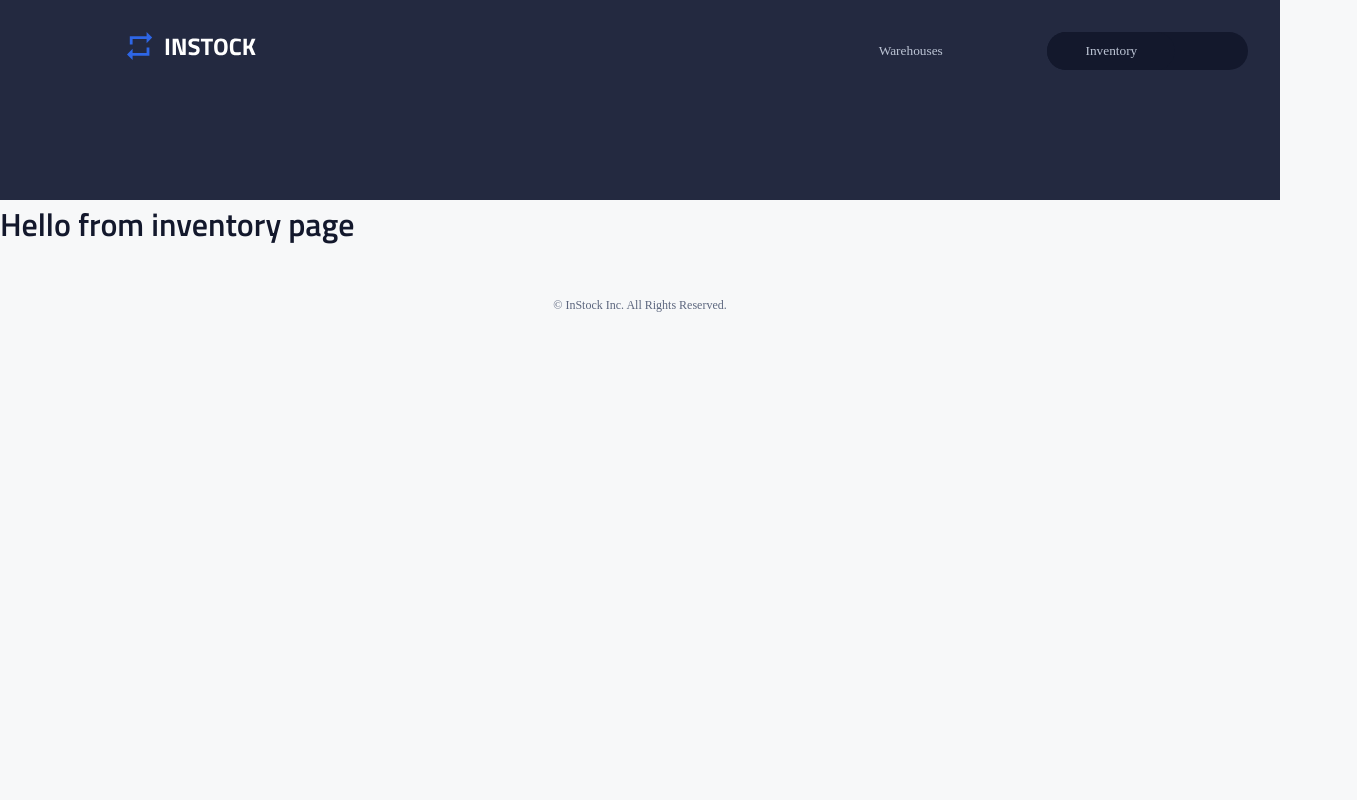
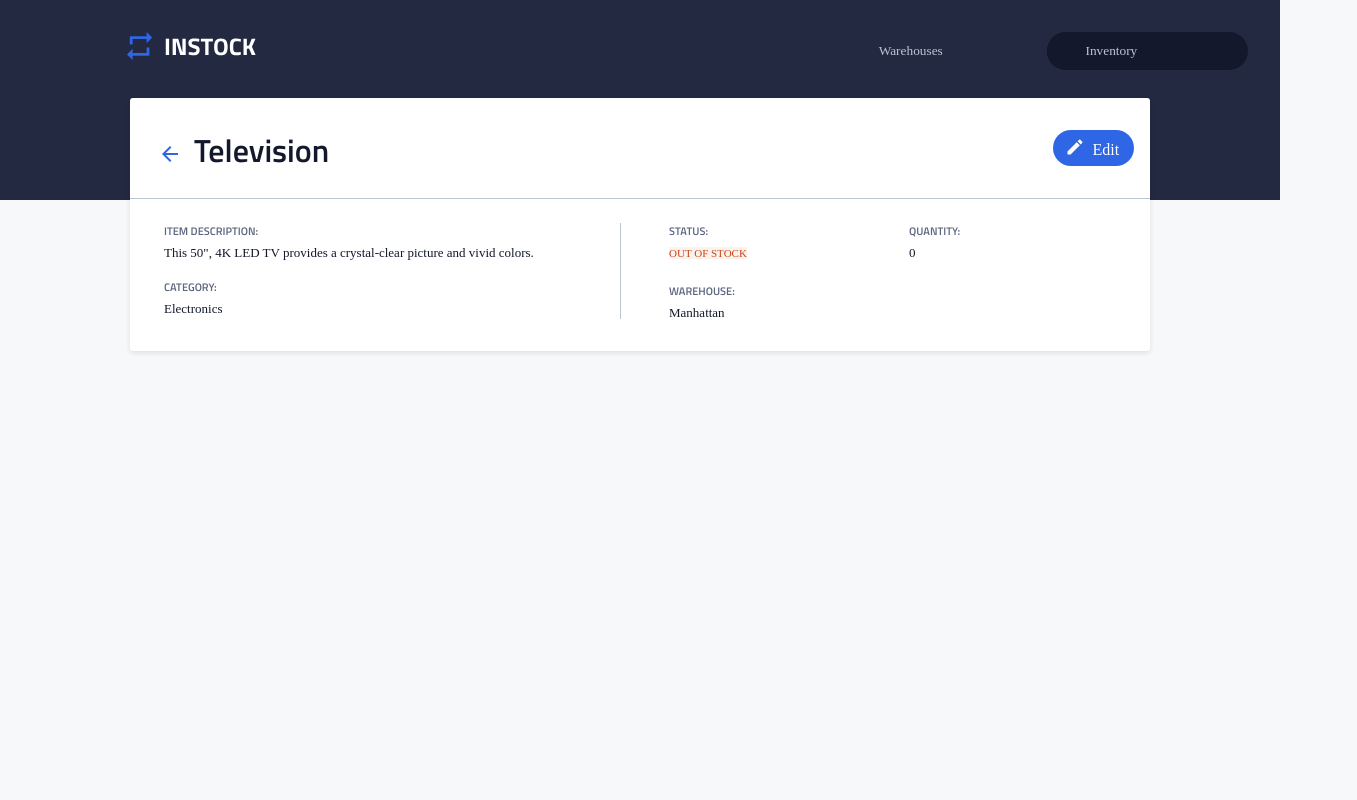
Before and after one commit to CDeweger/instock-sprint, a React (Create React App) app in the folder client/: page /inventory/1 in a window 1280 px wide. Shown: the top 800 px of the page, 1357 px wide, since content can reach past the window. Built offline with nearby package versions, Linux system fonts and the light colour scheme; no server answers; a web font is replaced by a local one.

Commit message:
clean up existing routes and files

```diff
--- a/client/src/App.js
+++ b/client/src/App.js
@@ -1,21 +1,13 @@
-// import packages needed for routing
 import React from "react";
 import { BrowserRouter, Redirect, Route, Switch } from "react-router-dom";
-import HomePage from "./pages/HomePage/HomePage";
 import InventoryPage from "./pages/InventoryPage/InventoryPage";
 import EditWarehouse from "./pages/EditWarehouse/EditWarehouse";
 import Footer from "./components/Footer/Footer";
 import Header from "./components/Header/Header";
 import WarehouseDetails from "./components/WarehouseDetails/WarehouseDetails";
-
-import WarehouseList from "./components/WarehouseList/WarehouseList";
-//the routes  for DeleteModals is dummy route just to see the component, need to set up with relevant componet and toggle state to render it or not"
-//thee route here for DeleteInventoryModal is dummy route just to see the component
 import InventoryItemDetails from "./components/InventoryItemDetails/InventoryItemDetails";
-
 import WarehousePage from "./pages/WarehousePage/WarehousePage";
-import DeleteWarehouseModal from "./components/DeleteWarehouseModal/DeleteWarehouseModal";
-//the routes  for DeleteModals is dummy route just to see the component, need to set up with relevant componet and toggle state to render it or not"
+import AddWarehouse from "./components/AddWarehouse/AddWarehouse";
 
 function App() {
   return (
@@ -26,16 +18,19 @@ function App() {
         <Route path="/" exact>
           <Redirect to="/warehouse" exact component={WarehousePage} />
         </Route>
-        <Route path="/inventory" component={InventoryPage} />
+        <Route path="/warehouse/:id/edit" component={EditWarehouse} />
+        <Route path="/warehouse/add" exact component={AddWarehouse} />
+        <Route path="/warehouse/:id" exact component={WarehouseDetails} />
         <Route path="/warehouse" exact component={WarehousePage} />
-        <Route path="/warehouse/:id" exact component={WarehouseDetails} />
-        <Route path="/warehouse/:id/edit" exact component={EditWarehouse} />
-        <Route
-          path="/warehouse/:id/delete"
-          exact
-          component={DeleteWarehouseModal}
-        />
-        <Route path="/test" component={InventoryItemDetails} />
+
+        {/*       <Route path="/inventory/:id/edit" component={EditInventory} />
+        <Route path="/inventory/add" exact component={AddInventory} /> */}
+        <Route path="/inventory/:id" exact component={InventoryItemDetails} />
+        <Route path="/inventory" exact component={InventoryPage} />
+
+        <Route path="*" exact>
+          <Redirect to="/warehouse" exact component={WarehousePage} />
+        </Route>
       </Switch>
       <Footer />
     </BrowserRouter>
--- a/client/src/components/AddWarehouse/AddWarehouse.scss
+++ b/client/src/components/AddWarehouse/AddWarehouse.scss
@@ -13,10 +13,13 @@
   border-radius: 3px;
   box-shadow: 0px 2px 5px rgba(19, 24, 44, 0.1);
   top: -2.5rem;
+  margin: auto;
+  margin-top: -3.5rem;
 
   @include tablet {
     top: -6.7rem;
     left: 2%;
+    margin-top: -5rem;
   }
 
   @include desktop {
--- a/client/src/components/DeleteWarehouseModal/DeleteWarehouseModal.js
+++ b/client/src/components/DeleteWarehouseModal/DeleteWarehouseModal.js
@@ -12,14 +12,9 @@ export default class DeleteWarehouseModal extends Component {
   };
 
   handleDelete = () => {
-    console.log(this.props.warehouseId);
-    this.props.delete(this.props.warehouseId);
-  };
-
-  /* handleDelete = () => {
     axios
       .delete(
-        `${process.env.REACT_APP_API_URL}/warehouse/${this.props.match.params.id}`
+        `${process.env.REACT_APP_API_URL}/warehouse/${this.props.warehouseId}`
       )
       .then((res) => {
         console.log(res);
@@ -28,10 +23,12 @@ export default class DeleteWarehouseModal extends Component {
         console.error(e);
         alert("something went wrong");
       });
-    this.props.history.goBack();
-  }; */
+    this.props.closeModal();
+    window.location.reload(true);
+  };
 
   render() {
+    console.log(this.props);
     return (
       <div className="modal">
         <article className="notice-card">
--- a/client/src/components/InventoryItemDetails/InventoryItemDetails.js
+++ b/client/src/components/InventoryItemDetails/InventoryItemDetails.js
@@ -15,13 +15,9 @@ class InventoryItemDetails extends Component {
         'This 50", 4K LED TV provides a crystal-clear picture and vivid colors.',
       category: "Electronics",
       status: "In Stock",
-      quantity: 500,
+      quantity: 0,
     },
   };
-
-  //   handleCancel = () => {
-  //     this.props.history.goBack();
-  //   };
 
   render() {
     return (
@@ -87,8 +83,15 @@ class InventoryItemDetails extends Component {
                   <p className="item-info__title item-info__title-status">
                     STATUS:
                   </p>
+                  {/*  <p className="item-info__detail-status">
+                    {this.state.inventoryData.status}
+                  </p> */}
                   <p className="item-info__detail-status">
-                    {this.state.inventoryData.status}
+                    {this.state.inventoryData.quantity > 0 ? (
+                      <span className="in-stock">IN STOCK</span>
+                    ) : (
+                      <span className="out-of-stock">OUT OF STOCK</span>
+                    )}
                   </p>
                 </div>
                 <div className="stock-info__qty">
--- a/client/src/components/InventoryItemDetails/InventoryItemDetails.scss
+++ b/client/src/components/InventoryItemDetails/InventoryItemDetails.scss
@@ -46,6 +46,8 @@
     height: 2.25rem;
     border-radius: 25px;
     margin-top: 2rem;
+    margin-right: 1rem;
+    margin-left: auto;
     @include mixins.tablet {
       width: 5.0625rem;
     }
@@ -124,8 +126,19 @@
       margin-right: 0;
     }
   }
+  &__detail-status {
+    padding: 0.25rem 0.5rem 0.25rem 0;
+    border-radius: 20px;
+    display: inline;
+    // width: 4rem;
+    @include mixins.mobil-body-small;
+    @include mixins.tablet {
+      width: 4rem;
+    }
+  }
+}
 
-  //this will need to be dynamic
+/* //this will need to be dynamic
   &__detail-status {
     background-color: rgba(21, 132, 99, 0.07);
     color: colors.$supporting-green;
@@ -137,8 +150,18 @@
     @include mixins.tablet {
       width: 4rem;
     }
-  }
+  } */
+
+.in-stock {
+  background-color: rgba(21, 132, 99, 0.07);
+  color: colors.$supporting-green;
 }
+
+.out-of-stock {
+  background-color: rgba(201, 69, 21, 0.07);
+  color: colors.$supporting-red;
+}
+
 .stock-info {
   @include mixins.flex(flex-start, _, row);
   flex-wrap: wrap;
--- a/client/src/components/WarehouseCard/WarehouseCard.js
+++ b/client/src/components/WarehouseCard/WarehouseCard.js
@@ -10,9 +10,12 @@ import DeleteWarehouseModal from "../DeleteWarehouseModal/DeleteWarehouseModal";
 const { REACT_APP_API_URL } = process.env;
 
 class WarehouseCard extends React.Component {
-  state = {
-    showModal: false,
-  };
+  constructor(props) {
+    super(props);
+    this.state = {
+      showModal: false,
+    };
+  }
 
   showModal = () => {
     this.setState({ showModal: true });
@@ -22,22 +25,8 @@ class WarehouseCard extends React.Component {
     this.setState({ showModal: false });
   };
 
-  handleDelete(id) {
-    axios
-      .delete(`${REACT_APP_API_URL}/warehouse/${id}`)
-      .then((res) => {
-        console.log(res.data);
-        this.setState({
-          showModal: false,
-        });
-      })
-      .catch((err) => {
-        console.log(err);
-      });
-    this.closeModal();
-  }
-
   render() {
+    console.log(this.props);
     let modal = <></>;
 
     if (this.state.showModal) {
@@ -46,7 +35,6 @@ class WarehouseCard extends React.Component {
           warehouseName={this.props.warehouseName}
           warehouseId={this.props.warehouseId}
           closeModal={this.closeModal}
-          delete={this.handleDelete}
         />
       );
     }
--- a/client/src/components/WarehouseList/WarehouseList.js
+++ b/client/src/components/WarehouseList/WarehouseList.js
@@ -5,6 +5,8 @@ import SortIcon from "../../assets/icons/sort-24px.svg";
 import { Link } from "react-router-dom";
 
 function WarehouseList(props) {
+  console.log(props.warehouseList);
+
   return (
     <div className="container">
       <section className="warehouseList">
@@ -68,9 +70,10 @@ function WarehouseList(props) {
         </div>
 
         <div className="warehouseList__warehouse-cards">
-          {props.warehouseList.map((warehouse) =>
+          {props.warehouseList.map((warehouse) => (
             <WarehouseCard
               key={warehouse.id}
+              warehouseName={warehouse.name}
               warehouseId={warehouse.id}
               city={warehouse.name}
               address={
@@ -87,12 +90,11 @@ function WarehouseList(props) {
               showModal={props.showModal}
               closeModal={props.closeModal}
             />
-          )}
-
+          ))}
         </div>
       </section>
     </div>
-  )
+  );
 }
 
 export default WarehouseList;
--- a/client/src/pages/EditWarehouse/EditWarehouse.js
+++ b/client/src/pages/EditWarehouse/EditWarehouse.js
@@ -62,7 +62,7 @@ export default class EditWarehouse extends Component {
           console.error(e);
           alert("something went wrong");
         });
-      //  this.props.history.goBack();
+      this.props.history.goBack();
     }
   };
 
--- a/client/src/pages/WarehousePage/WarehousePage.js
+++ b/client/src/pages/WarehousePage/WarehousePage.js
@@ -13,7 +13,7 @@ class WarehousePage extends React.Component {
     };
   }
 
-  componentDidMount() {
+  getWarehouseList = () => {
     axios
       .get("http://localhost:8080/warehouse")
       // .get(`${REACT_APP_API_URL}/warehouse`)
@@ -22,12 +22,15 @@ class WarehousePage extends React.Component {
         this.setState({
           warehouseList: res.data,
         });
-        console.log(this.state.warehouseList);
       })
       .catch((e) => {
         console.error(e);
         alert("something went wrong");
       });
+  };
+
+  componentDidMount() {
+    this.getWarehouseList();
   }
 
   render() {
```
Also changed, not shown: client/src/components/AddWarehouse/AddWarehouse.js (+6 -12 lines), 2 other files (tests, documents, lock files or other folders). Lines whose indentation alone changed are shown as unchanged.
